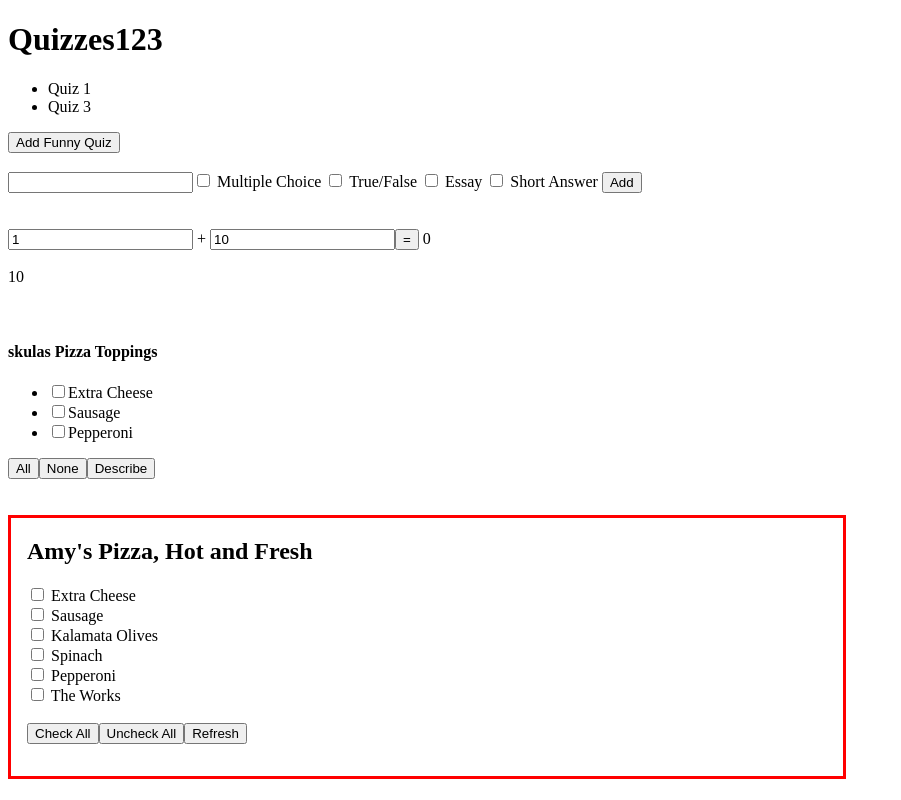
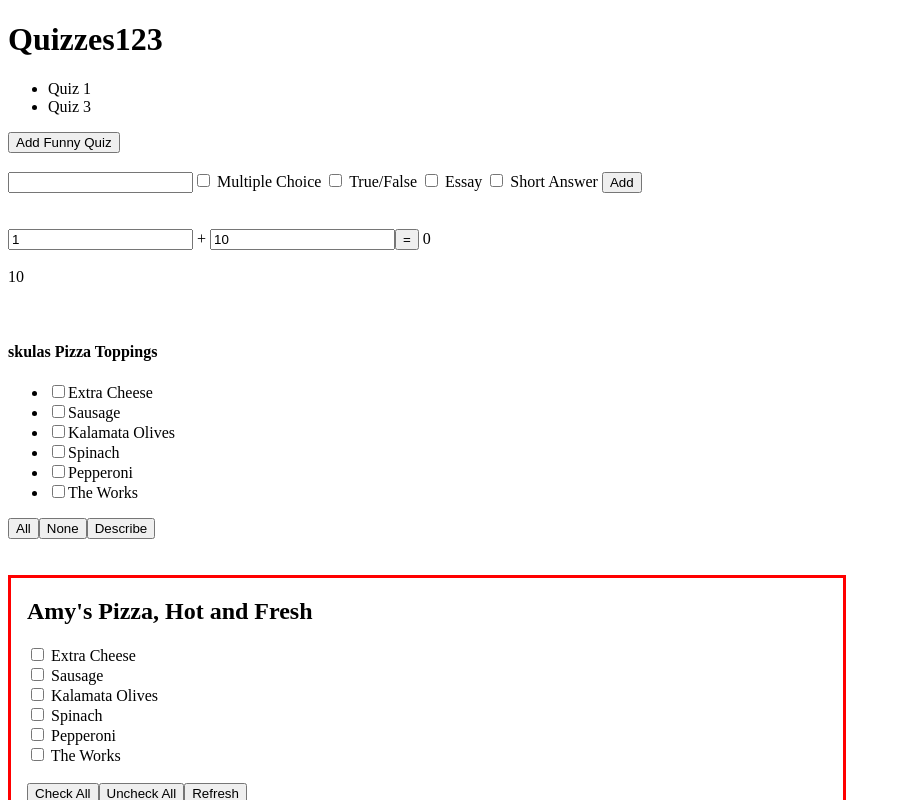
Before and after one commit to 2018-spring-mjs-th/week-two-a, an Angular app: page / in a window 1280 px wide. Shown: the top 800 px of the page, without its empty margins (0-901 px from the left). Built offline with nearby package versions, Linux system fonts and the light colour scheme.

Commit message:
removing rogue method in service

```diff
--- a/src/app/pizza-toppings.service.ts
+++ b/src/app/pizza-toppings.service.ts
@@ -15,12 +15,4 @@ export class PizzaToppingsService {
       , "The Works"
     ];
   }
-
-  public getAvailableSkPizzaToppings() {
-    return [
-      "Extra Cheese"
-      , "Sausage"
-      , "Pepperoni"
-    ];
-  }
 }
--- a/src/app/skulas-pizza-topping/skulas-pizza-topping.component.ts
+++ b/src/app/skulas-pizza-topping/skulas-pizza-topping.component.ts
@@ -19,7 +19,7 @@ export class SkulasPizzaToppingComponent implements OnInit {
   public pizzaDescription: string;
 
   ngOnInit() {
-    this.skPizzaToppings = this.skPizzaToppingService.getAvailableSkPizzaToppings()
+    this.skPizzaToppings = this.skPizzaToppingService.getAvailablePizzaToppings()
       .map(p => ({name: p, checked: false}));
   }
 
```
